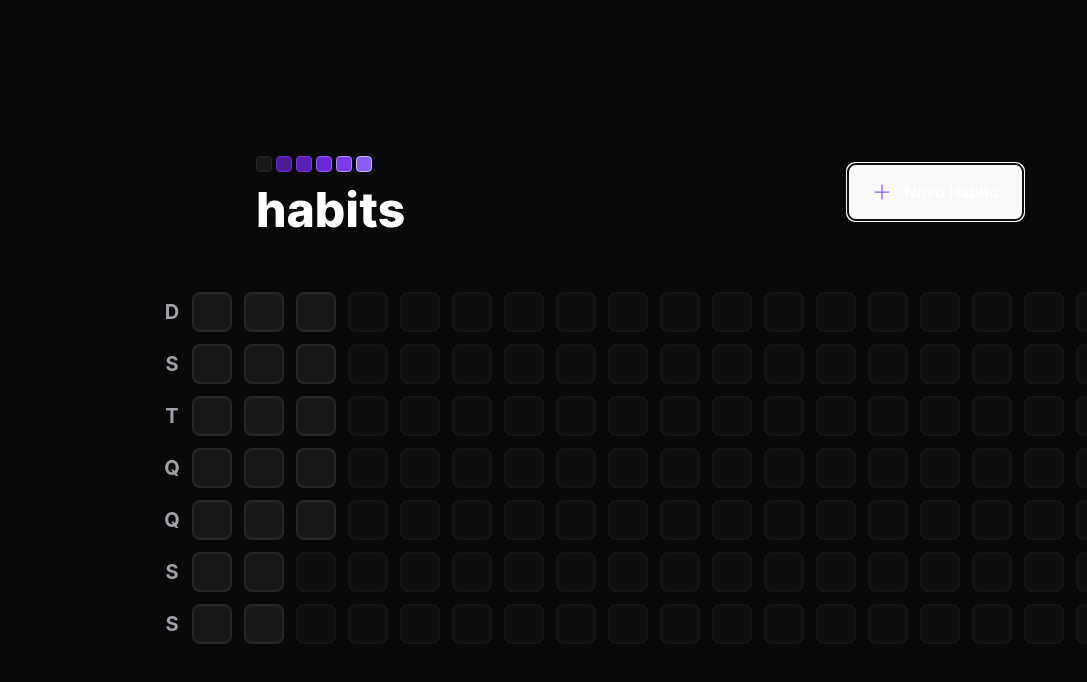
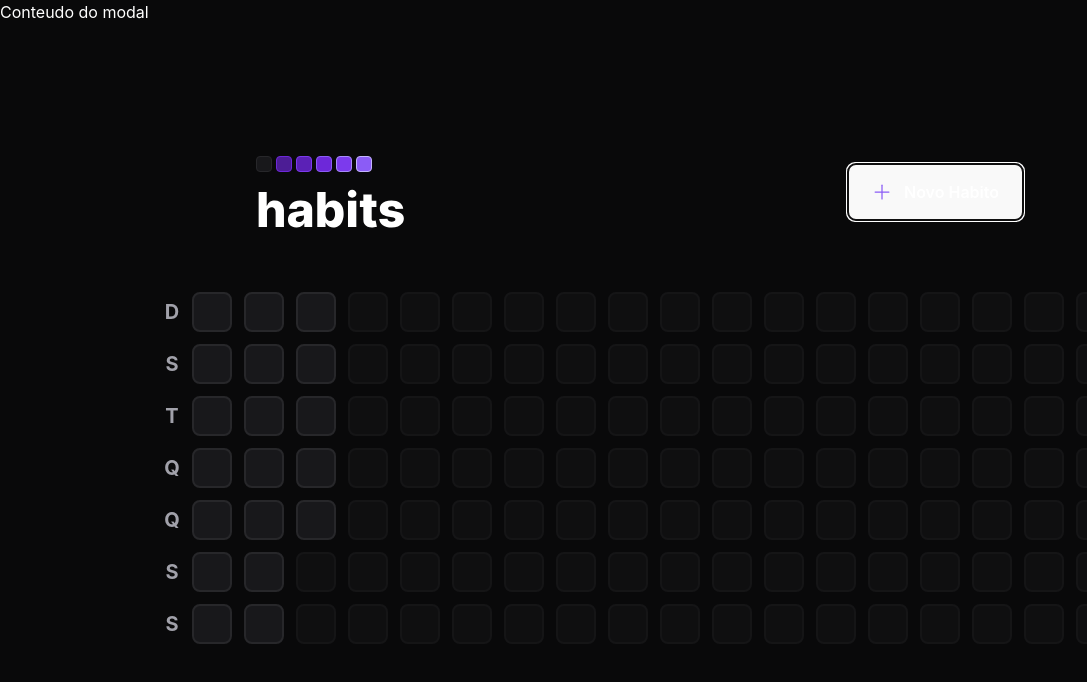
Before and after one commit to mundinho340/habits-app, a React (Vite) app in the folder web/: page / in a window 1280 px wide. Both pictures are taken after a click on the button "Novo Habito". Shown: the top 682 px of the page, without its empty margins (0-1087 px from the left). Built offline with nearby package versions, Linux system fonts and the light colour scheme.

Commit message:
habit_uix

```diff
--- a/web/src/components/Header.tsx
+++ b/web/src/components/Header.tsx
@@ -1,26 +1,30 @@
 import {Plus} from 'phosphor-react'
+import * as Dialog from '@radix-ui/react-dialog'
 //import { Habits } from './components/Habits'
 import logoImage from '../assets/logo.svg'
 import { useState } from 'react'
 
 export function Header(){
-  const [isModalOpen, setIsModalOpen]=useState(false)
     return(
         <div className='w-full max-w-3xl mx-auto flex items-center justify-between'>
           <img src={logoImage} alt="Habits" />
+          <Dialog.Root>
+            <Dialog.Trigger
+            type='button'
+            className='border border-violet-500 font-semibold rounded-lg px-6 py-4
+            flex justify-between gap-3 hover:border-violet-300 items-center'
+            >
+              <Plus size={20} className="text-violet-500"/>
+              Novo Habito
+            </Dialog.Trigger>
+            <Dialog.Portal>
+              <Dialog.Overlay className='w-screen h-screen bg-black/88 fixed insert-0'>
+                Conteudo do modal
+              </Dialog.Overlay>
 
-        <button
-        type='button'
-        className='border border-violet-500 font-semibold rounded-lg px-6 py-4
-        flex justify-between gap-3 hover:border-violet-300 items-center'
-        onClick={() => {
-          alert('clickou')
-          setIsModalOpen(true)
-        }}
-        >
-          <Plus size={20} className="text-violet-500"/>
-          Novo Habito
-        </button>
+            </Dialog.Portal>
+          </Dialog.Root>
+
     </div>
     )
 }
```
